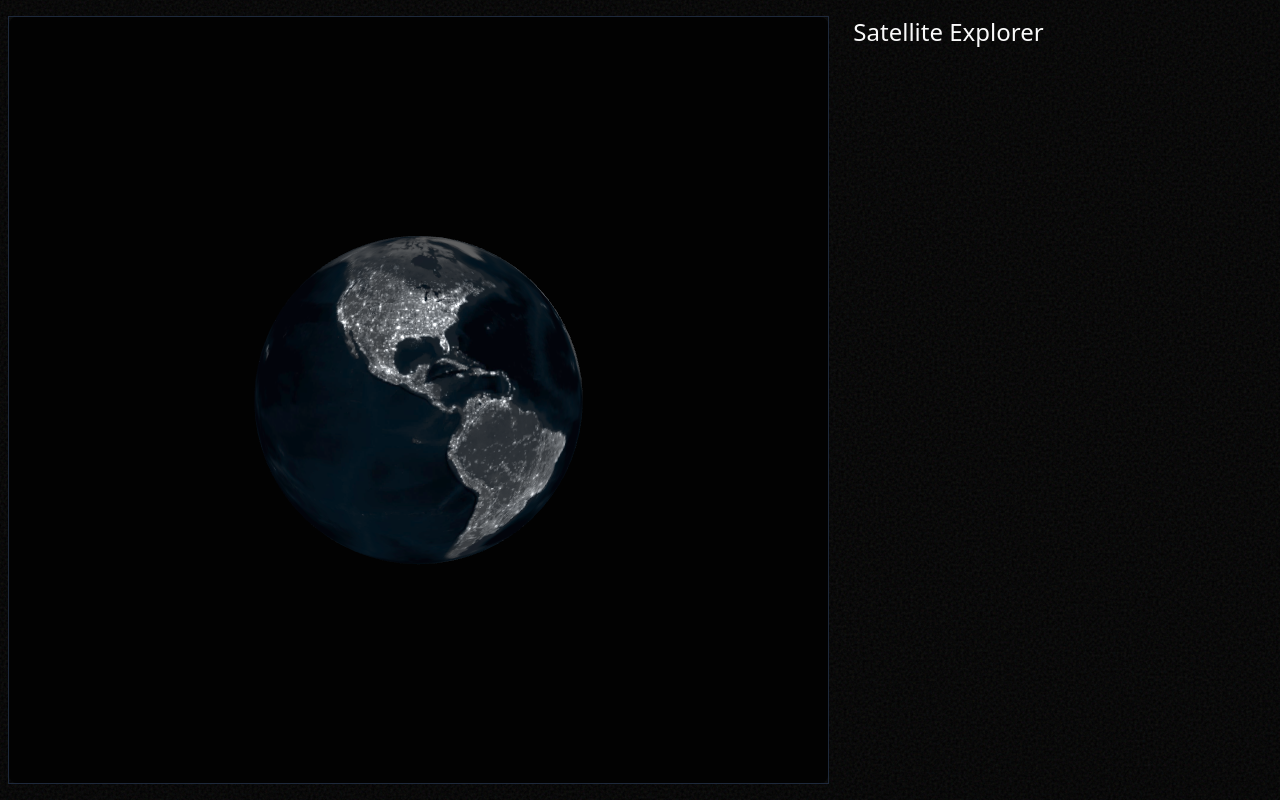
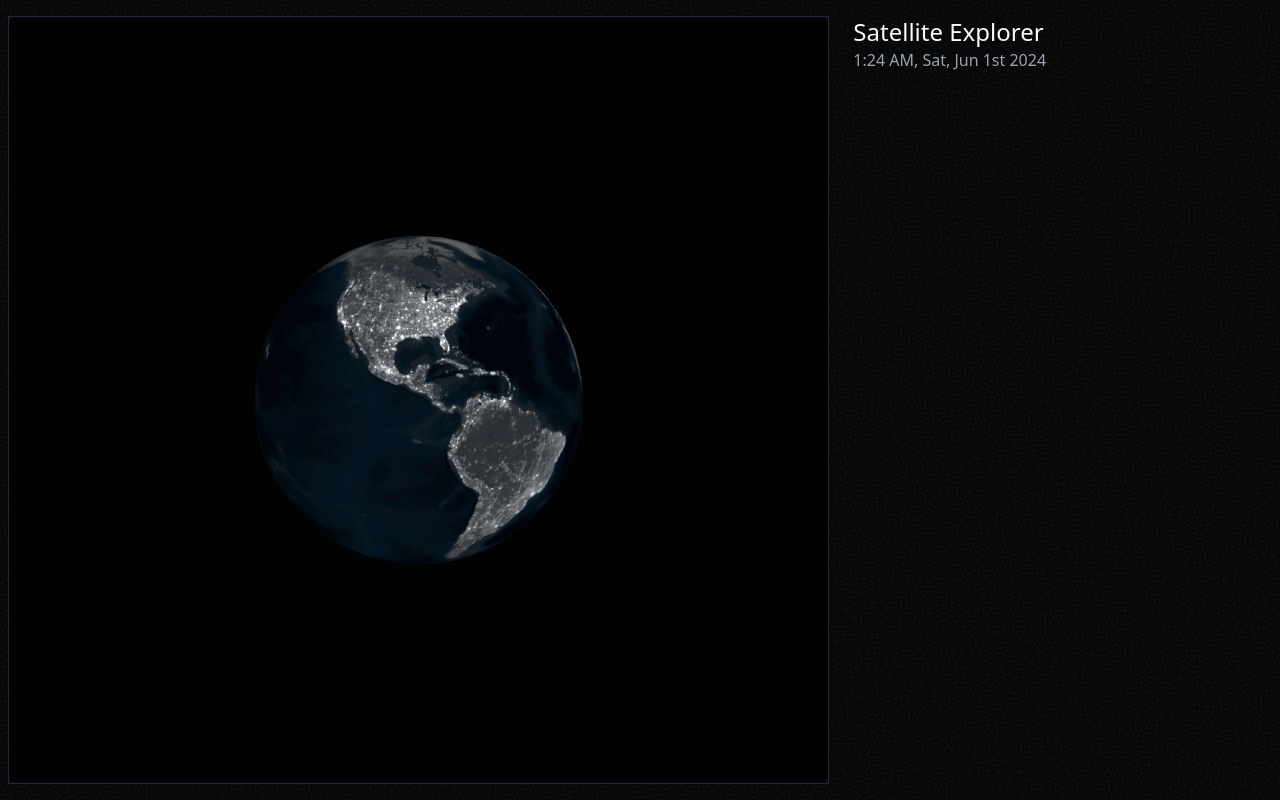
Before and after one commit to puravparab/SatelliteExplorer, a Next.js app in the folder client/: page / in a window 1280 px wide. Built offline with nearby package versions, Linux system fonts and the light colour scheme; no server answers.

Commit message:
added a date component

```diff
--- /dev/null
+++ b/client/app/components/date.tsx
@@ -0,0 +1,51 @@
+"use client";
+
+import { useState, useEffect } from 'react';
+
+const CurrentDate: React.FC = () => {
+  const [date, setDate] = useState(new Date());
+
+  useEffect(() => {
+    const timer = setInterval(() => {
+      setDate(new Date());
+    }, 1000);
+
+    return () => {
+      clearInterval(timer);
+    };
+  }, []);
+
+  const formatDate = (date: Date) => {
+    const options: Intl.DateTimeFormatOptions = {
+      hour: 'numeric',
+      minute: 'numeric',
+      hour12: true,
+      weekday: 'short',
+      month: 'short',
+      day: 'numeric',
+      year: 'numeric',
+    };
+
+    const formatter = new Intl.DateTimeFormat('en-US', options);
+    const parts = formatter.formatToParts(date);
+    const dayOfMonth = parseInt(parts.find(part => part.type === 'day')?.value || '');
+    const dayOfMonthSuffix = getDayOfMonthSuffix(dayOfMonth);
+    const formattedDate = `${parts.find(part => part.type === 'hour')?.value}:${parts.find(part => part.type === 'minute')?.value} ${parts.find(part => part.type === 'dayPeriod')?.value}, ${parts.find(part => part.type === 'weekday')?.value}, ${parts.find(part => part.type === 'month')?.value} ${dayOfMonth}${dayOfMonthSuffix} ${parts.find(part => part.type === 'year')?.value}`;
+    return formattedDate;
+  };
+
+  const getDayOfMonthSuffix = (dayOfMonth: number) => {
+		if ([1, 21, 31].includes(dayOfMonth)) {return 'st';}
+		else if ([2, 22].includes(dayOfMonth)) {return 'nd';}
+		else if ([3, 23].includes(dayOfMonth)) {return 'rd';}
+		else {return 'th';}
+  };
+
+  return (
+    <div className="w-full text-gray-400">
+      <p>{formatDate(date)}</p>
+    </div>
+  );
+};
+
+export default CurrentDate;
--- a/client/app/page.tsx
+++ b/client/app/page.tsx
@@ -1,4 +1,5 @@
 import Earth from "./components/earth";
+import CurrentDate from "./components/date";
 
 export default function Home() {
   return (
@@ -8,7 +9,10 @@ export default function Home() {
           <Earth />
         </div>
         <div className="flex flex-col w-2/6 m-4">
-          <h1 className="mr-auto text-2xl ">Satellite Explorer</h1>
+          <div className="w-full pb-4">
+            <h1 className="mr-auto text-2xl">Satellite Explorer</h1>
+            <CurrentDate />
+          </div>
         </div>
       </div>
     </main>
```
